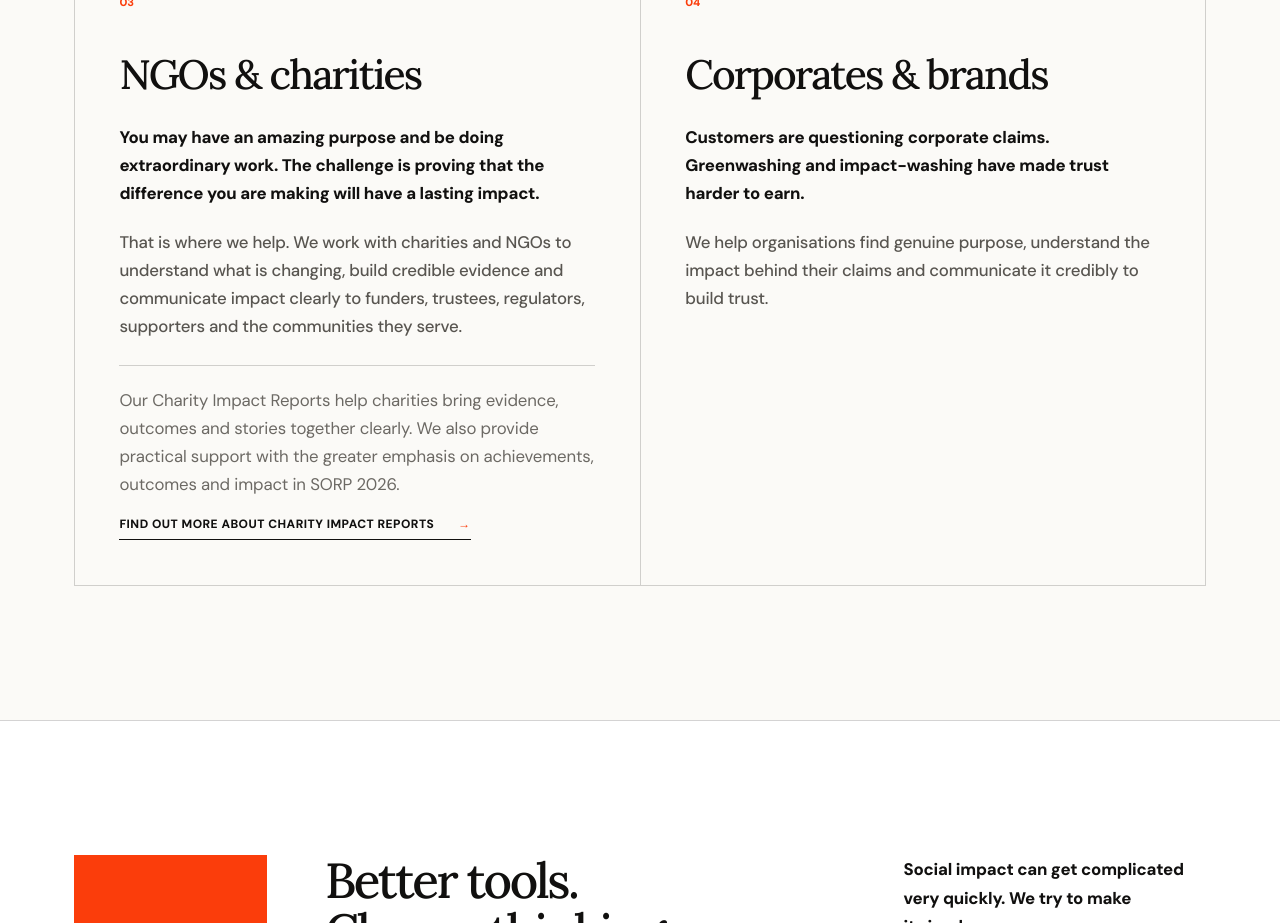
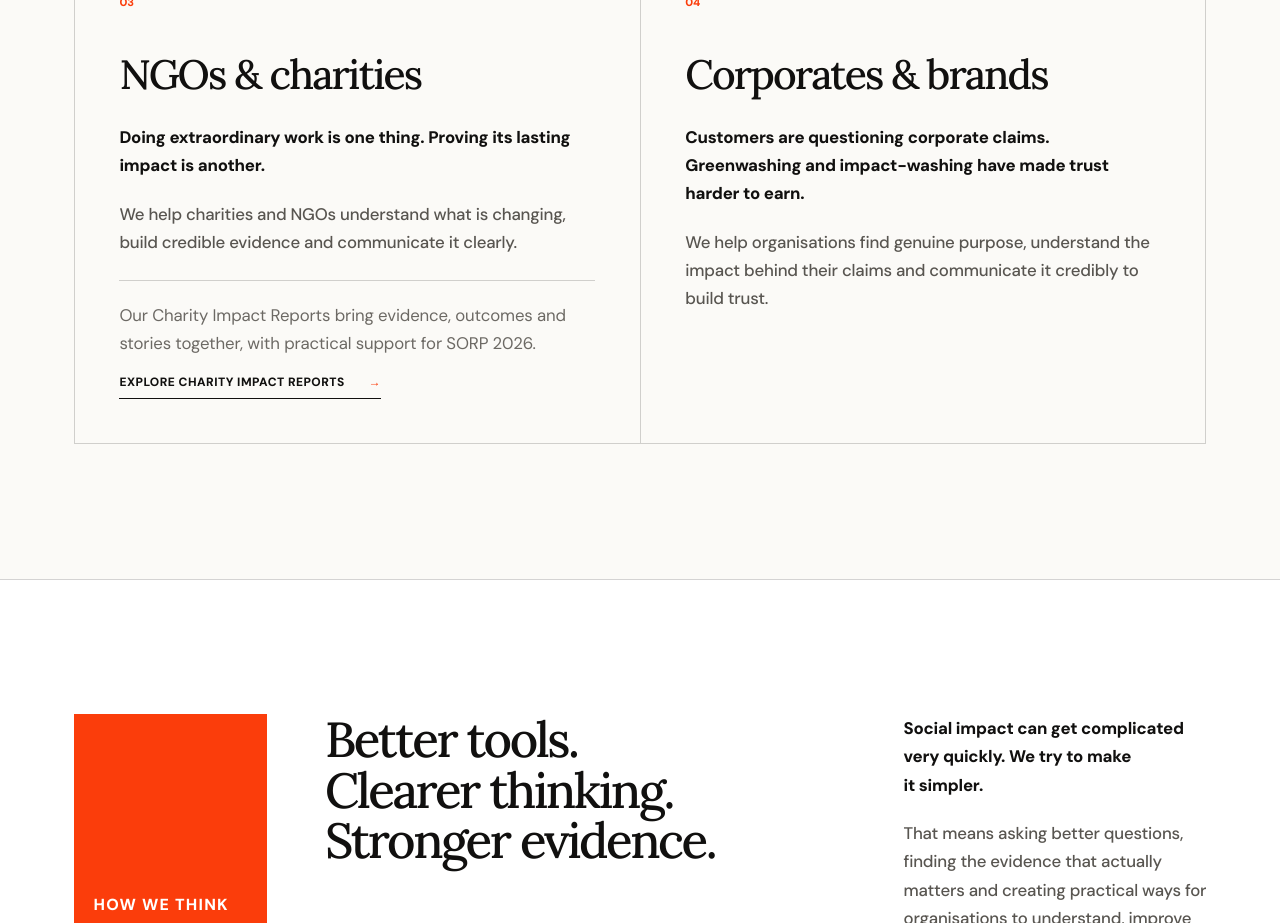
Before and after one commit to mysocialimpact/my-social-impact, a Next.js app: page / in a window 1280 px wide. Shown: the part 3360-4283 px from the top of the page. Built offline with nearby package versions, Linux system fonts and the light colour scheme.

Commit message:
Tighten charities audience copy

```diff
--- a/app/site-shell.tsx
+++ b/app/site-shell.tsx
@@ -18,7 +18,7 @@ const values = [
 const audiences = [
   ["Investors & development finance", "You need to know whether your capital is actually creating the change it was intended to create.", "We help investors and development finance organisations define, measure and understand impact, including social impact due diligence before investment and ongoing impact assessment afterwards. The result is stronger decision-making, clearer evidence and more credible reporting."],
   ["Social enterprises & B Corps", "We love working with B Corps.", "We are currently on a mission to talk to every B Corp in Africa, around 100 organisations. Our first client was Agri Evolve, a Uganda-based B Corp."],
-  ["NGOs & charities", "You may have an amazing purpose and be doing extraordinary work. The challenge is proving that the difference you are making will have a lasting impact.", "That is where we help. We work with charities and NGOs to understand what is changing, build credible evidence and communicate impact clearly to funders, trustees, regulators, supporters and the communities they serve."],
+  ["NGOs & charities", "Doing extraordinary work is one thing. Proving its lasting impact is another.", "We help charities and NGOs understand what is changing, build credible evidence and communicate it clearly."],
   ["Corporates & brands", "Customers are questioning corporate claims. Greenwashing and impact-washing have made trust harder to earn.", "We help organisations find genuine purpose, understand the impact behind their claims and communicate it credibly to build trust."],
 ] as const;
 
@@ -399,7 +399,7 @@ export function HomePage() {
 
       <section className="audiences section-pad major-section" id="who-we-help">
         <div className="section-intro compact" data-reveal><SectionLabel major>Who we help</SectionLabel><h2>Different organisations. Different pressures. The same need for credible impact.</h2></div>
-        <div className="audiences-grid">{audiences.map(([name, lead, body], index) => <article className={index === 1 ? "audience-bcorp" : undefined} key={name} data-reveal style={{ "--delay": `${index * 70}ms` } as React.CSSProperties}><span>0{index + 1}</span>{index === 1 ? <div className="audience-heading-with-logo"><h3>{name}</h3><Image src="/assets/b-corp-logo-black.png" alt="Certified B Corporation" width={500} height={731} unoptimized /></div> : <h3>{name}</h3>}<p className="audience-lead">{lead}</p><p>{body}</p>{index === 1 && <><p>Our passion for B Corps extends to the UK and around the world.</p><p className="audience-contact"><a href="#contact">Contact us <span>→</span></a></p></>}{index === 2 && <div className="audience-feature-link"><p>Our Charity Impact Reports help charities bring evidence, outcomes and stories together clearly. We also provide practical support with the greater emphasis on achievements, outcomes and impact in SORP 2026.</p><Link href="/social-impact-report">Find out more about Charity Impact Reports <span>→</span></Link></div>}</article>)}</div>
+        <div className="audiences-grid">{audiences.map(([name, lead, body], index) => <article className={index === 1 ? "audience-bcorp" : undefined} key={name} data-reveal style={{ "--delay": `${index * 70}ms` } as React.CSSProperties}><span>0{index + 1}</span>{index === 1 ? <div className="audience-heading-with-logo"><h3>{name}</h3><Image src="/assets/b-corp-logo-black.png" alt="Certified B Corporation" width={500} height={731} unoptimized /></div> : <h3>{name}</h3>}<p className="audience-lead">{lead}</p><p>{body}</p>{index === 1 && <><p>Our passion for B Corps extends to the UK and around the world.</p><p className="audience-contact"><a href="#contact">Contact us <span>→</span></a></p></>}{index === 2 && <div className="audience-feature-link"><p>Our Charity Impact Reports bring evidence, outcomes and stories together, with practical support for SORP 2026.</p><Link href="/social-impact-report">Explore Charity Impact Reports <span>→</span></Link></div>}</article>)}</div>
       </section>
 
       <section className="better-tools section-pad major-section" id="better-tools" data-reveal>
```
